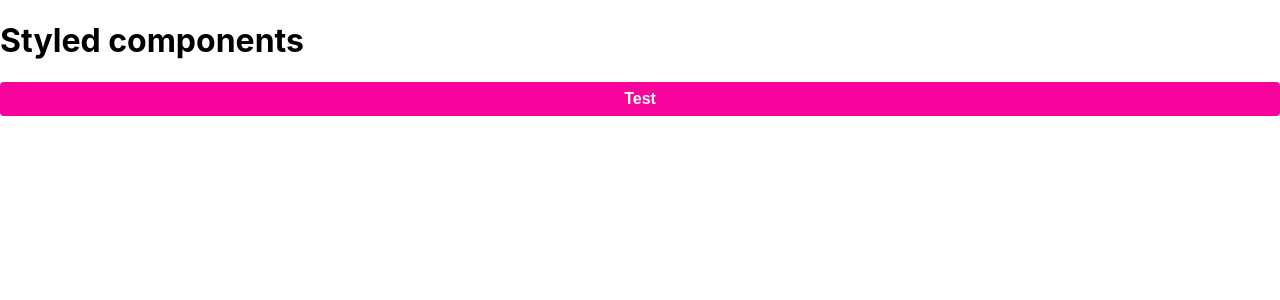
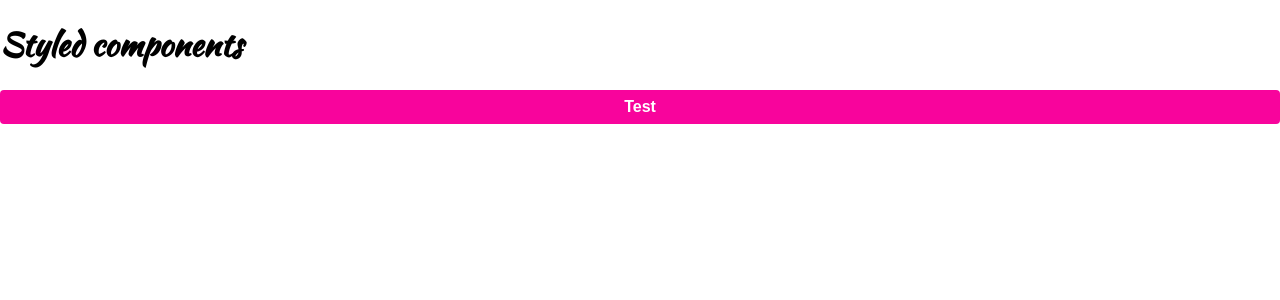
Before and after one commit to maxymlyskov/styled-comp-login, a React (Create React App) app: page / in a window 1280 px wide. Shown: the top 300 px of the page. Built offline with nearby package versions, Linux system fonts and the light colour scheme.

Commit message:
Added global styles.

```diff
--- a/public/index.html
+++ b/public/index.html
@@ -25,6 +25,12 @@
       Learn how to configure a non-root public URL by running `npm run build`.
     -->
     <title>React App</title>
+    <link rel="preconnect" href="https://fonts.googleapis.com" />
+    <link rel="preconnect" href="https://fonts.gstatic.com" crossorigin />
+    <link
+      href="https://fonts.googleapis.com/css2?family=Kaushan+Script&display=swap"
+      rel="stylesheet"
+    />
   </head>
   <body>
     <noscript>You need to enable JavaScript to run this app.</noscript>
--- a/src/App.js
+++ b/src/App.js
@@ -1,11 +1,25 @@
 import { Button } from "components/common";
+import { createGlobalStyle } from "styled-components";
+
+const GlobalStyle = createGlobalStyle`
+  body {
+    background: white;
+    min-height: 100vh;
+    margin: 0;
+    color: black;
+    font-family: 'Kaushan Script';
+  }
+`;
 
 function App() {
   return (
-    <div>
-      <h1>Styled components</h1>
-      <Button>Test</Button>
-    </div>
+    <>
+      <GlobalStyle />
+      <div>
+        <h1>Styled components</h1>
+        <Button>Test</Button>
+      </div>
+    </>
   );
 }
 
```
